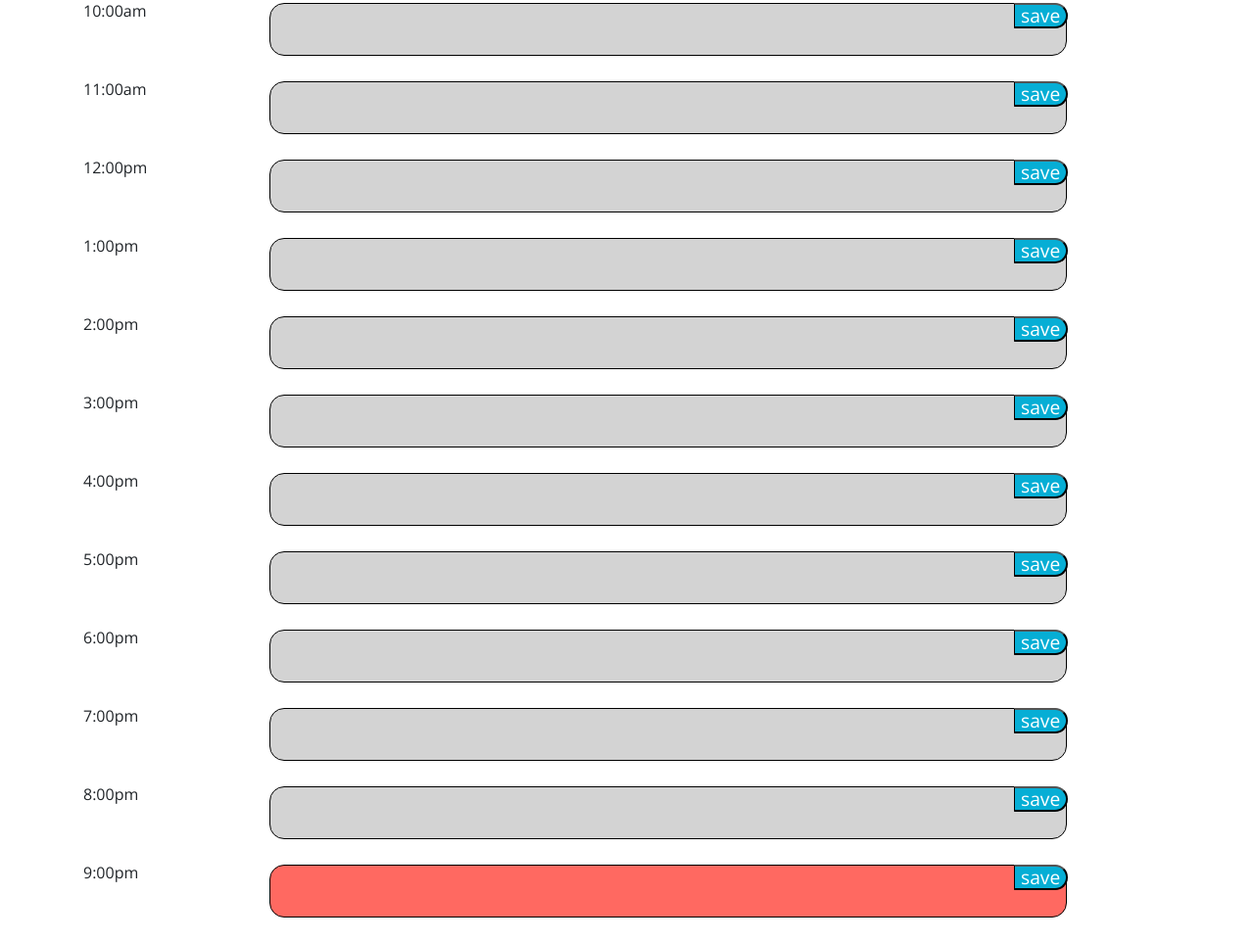
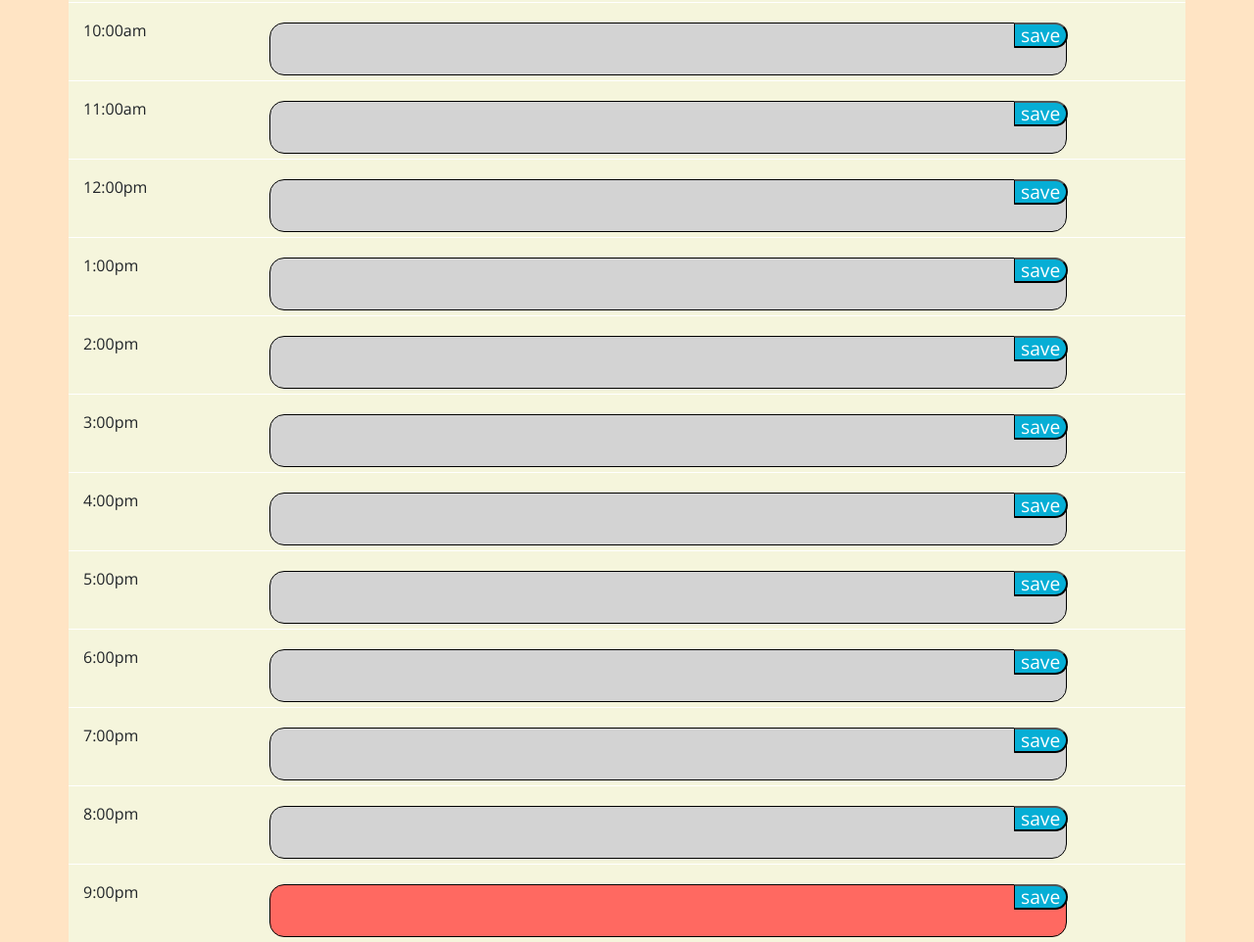
Before and after one commit to aroseca15/Work_Day_Planner, a plain HTML site: page index.html in a window 1280 px wide. Shown: the part 750-1712 px from the top of the page at 98% size. Drawn offline with nearby package versions, Linux system fonts and the light colour scheme.

Commit message:
all done!

```diff
--- a/style.css
+++ b/style.css
@@ -3,6 +3,7 @@ body {
   font-family: 'Open Sans', sans-serif;
   font-size: 16px;
   line-height: 1;
+  background-color: bisque;
 }
 
 textarea {
@@ -35,6 +36,8 @@ textarea {
   white-space: pre-wrap;
   height: 80px;
   border-top: 1px solid white;
+  padding-top: 20px ;
+  background-color:  beige
   ;
 }
 
@@ -46,17 +49,20 @@ textarea {
 
 .past {
   background-color: #d3d3d3;
-  color: white;
+  color: black;
+  font-weight: bold;
 }
 
 .present {
   background-color: #ff6961;
-  color: white;
+  color:black;
+  font-weight: bold;
 }
 
 .future {
   background-color: #77dd77;
-  color: white;
+  color: black;
+  font-weight: bold;
 }
 
 .save-btn {
```
